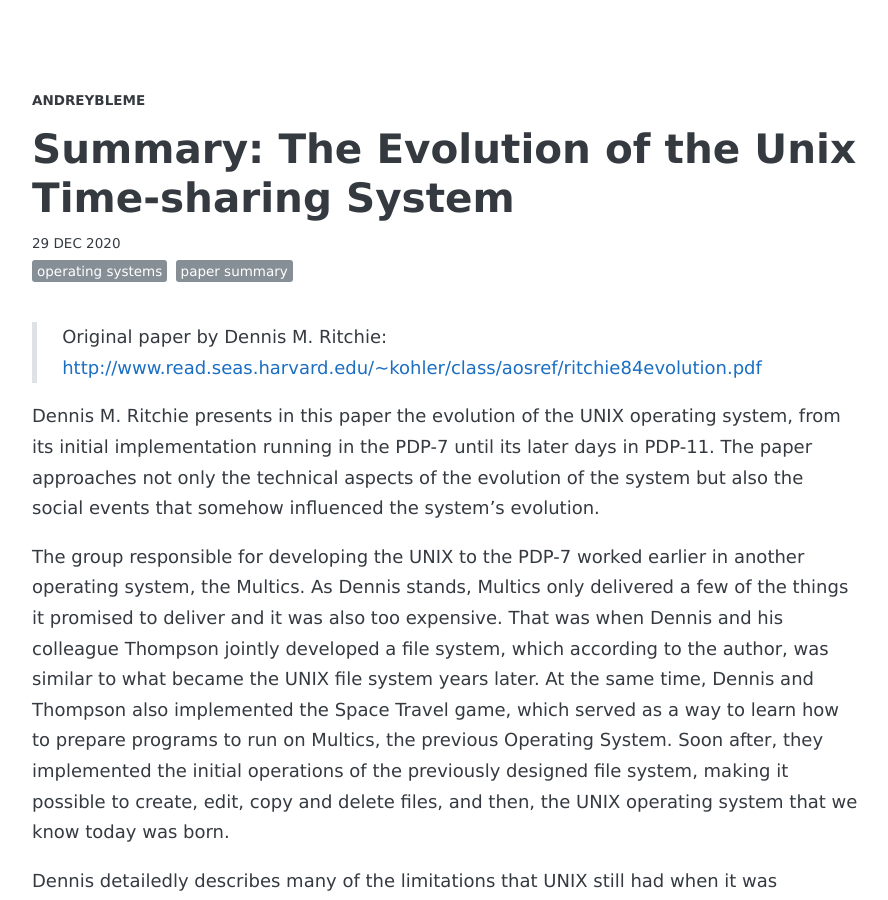
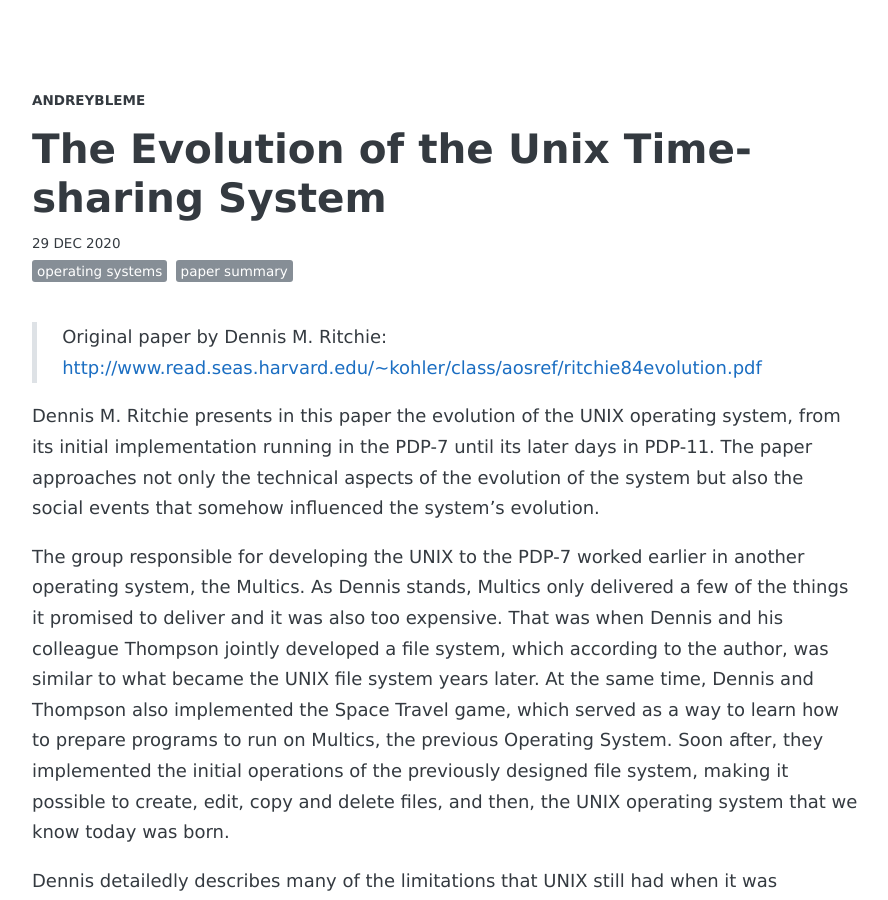
Before and after one commit to andreybleme/andreybleme.github.io, a Jekyll site: the page built from _posts/2020-12-29-the-evolution-unix-time-sharing-sytem-summary.markdown, in a window 1280 px wide and 900 px high. Shown: the whole window, without its empty margins (194-1082 px from the left). Built offline with Jekyll 4.4.1, drawn with Linux system fonts in a browser that asks for light colours; nearby versions of some CDN libraries; some web fonts are replaced; comment, search, counter and statistics services are not loaded.

Commit message:
Update paper summary titles

```diff
--- a/_posts/2020-12-17-the-unix-time-sharing-sytem-summary.markdown
+++ b/_posts/2020-12-17-the-unix-time-sharing-sytem-summary.markdown
@@ -1,6 +1,6 @@
 ---
 layout: post
-title:  "Summary: The UNIX Time-Sharing System"
+title:  "The UNIX Time-Sharing System"
 description: "The paper written in 1974, presents the main aspects of the UNIX Operating System with its file system, I/O operations, process synchronization, and the shell implementation."
 date:   2020-12-17 19:00:00
 tags: [operating systems, paper summary]
--- a/_posts/2020-12-29-the-evolution-unix-time-sharing-sytem-summary.markdown
+++ b/_posts/2020-12-29-the-evolution-unix-time-sharing-sytem-summary.markdown
@@ -1,6 +1,6 @@
 ---
 layout: post
-title:  "Summary: The Evolution of the Unix Time-sharing System"
+title:  "The Evolution of the Unix Time-sharing System"
 description: "The paper written in 1984, concentrates on the evolution of UNIX file system, the process-control mechanism, and the idea of pipelined commands."
 date:   2020-12-29 22:00:00
 tags: [operating systems, paper summary]
--- a/_posts/2020-12-30-exokernel-an-operating-system-architecture-for-application-level-resource-management-summary.markdown
+++ b/_posts/2020-12-30-exokernel-an-operating-system-architecture-for-application-level-resource-management-summary.markdown
@@ -1,6 +1,6 @@
 ---
 layout: post
-title:  "Summary: Exokernel, an Operating System Architecture for Application-level Resource Management"
+title:  "Exokernel, an Operating System Architecture for Application-level Resource Management"
 description: "The paper written in 1995, presents the exokernel architecture an alternative OS architecture to address traditional kernel limitations."
 date:   2020-12-30 20:00:00
 tags: [operating systems, paper summary]
```
